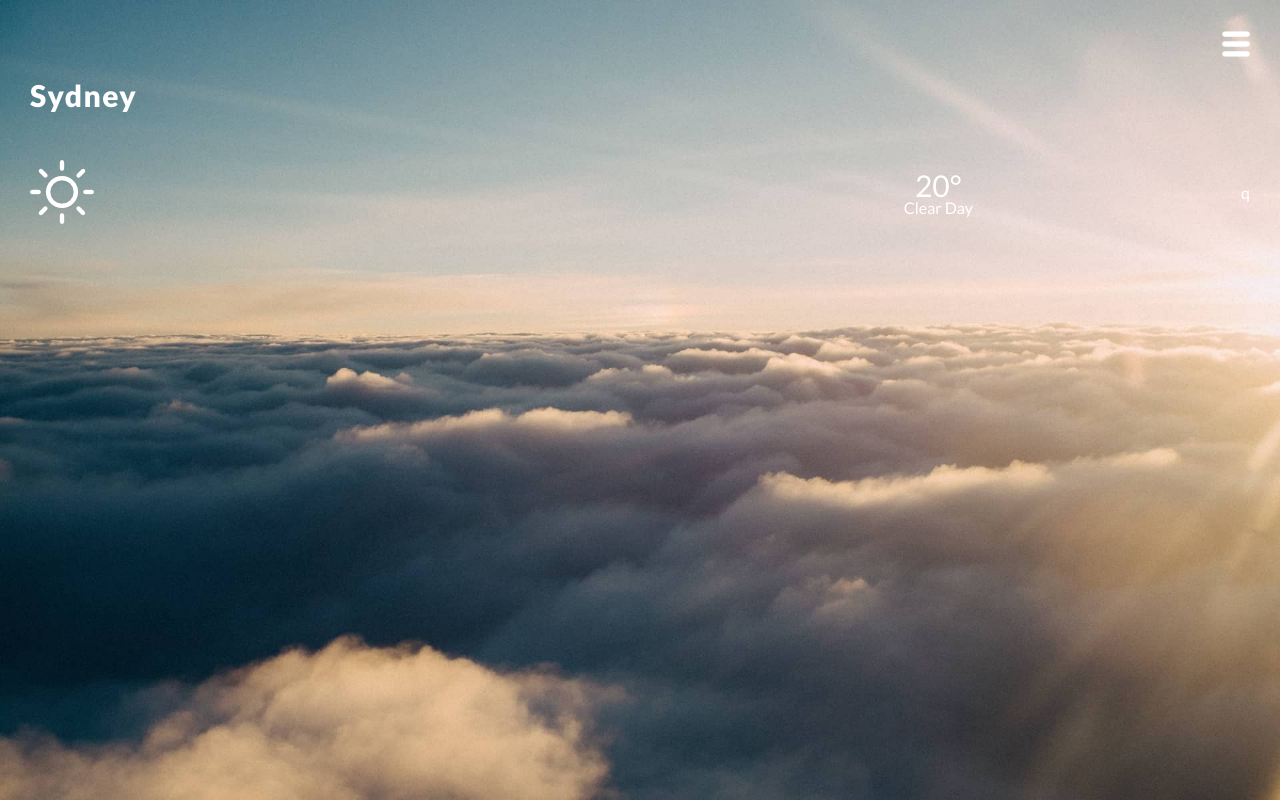
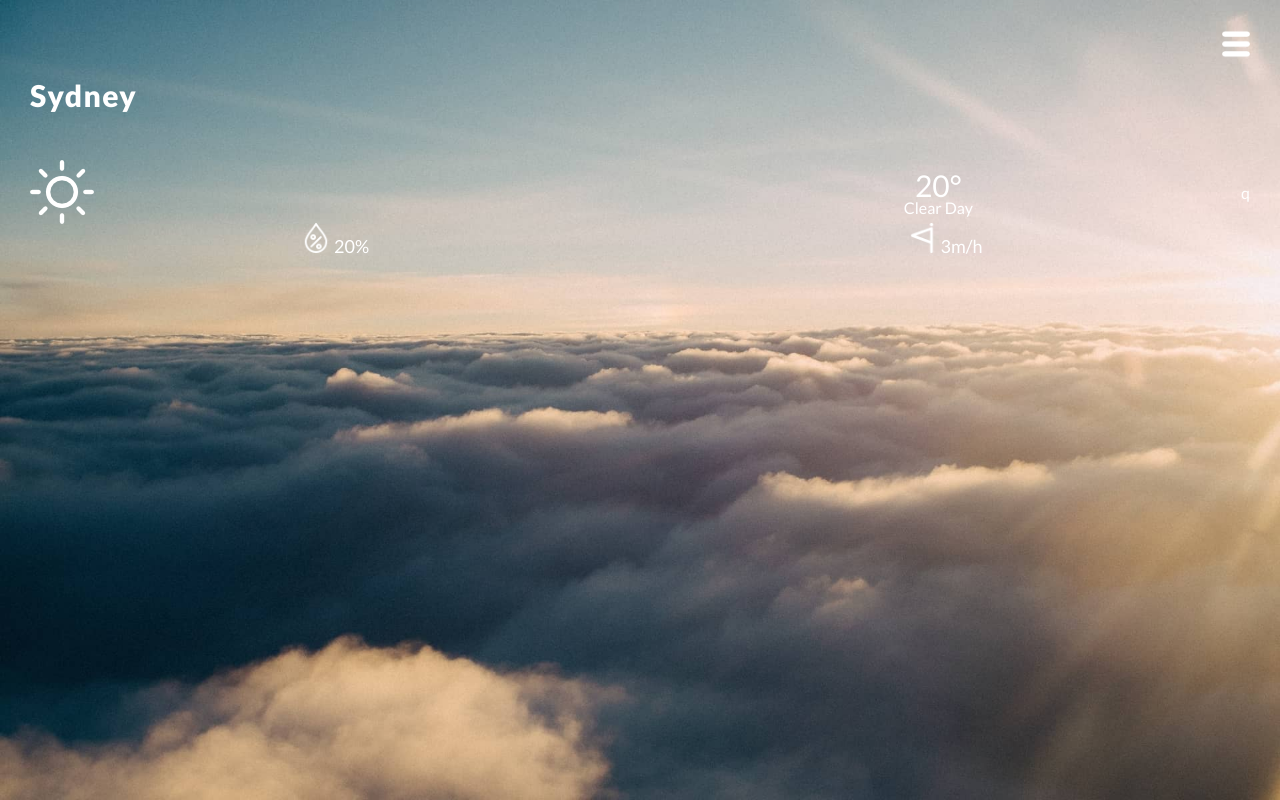
Before and after one commit to ashpremecode/WeatherApp, a PHP site: page / in a window 1280 px wide. Run offline with PHP 8.4, Linux system fonts and the light colour scheme.

Commit message:
added humidity/windspeed feature

```diff
--- a/index.html
+++ b/index.html
@@ -29,6 +29,16 @@
 					<p id="summary-label">Clear Day</p>
 				</div>q
 			</div>
+			<div class="flex-container" id="humidity-wind-container">
+				<div>
+					<img class="icon-sm-30" src="assets/images/icons/humidity.png" alt="">
+					<span>20%</span>
+				</div>
+				<div>
+					<img class="icon-sm-30" src="assets/images/icons/wind-speed-flag.png" alt="">
+					<span>3m/h</span>
+				</div>
+			</div>
 		</section>
 	</main>
 	<script type="text/javascript" src="script/app.js"></script>
--- a/style/style.css
+++ b/style/style.css
@@ -220,3 +220,20 @@ letter-spacing: 1.3px;
 #degrees-label {
 	font-size: 30px
 }
+
+#humidity-wind-container {
+	position: absolute;
+	bottom: 30px;
+	text-align: center;
+	left: 0;
+}
+
+#humidity-wind-container {
+	position: relative;
+	vertical-align: middle;
+	top: -3px;
+}
+
+#humidity-wind-container > div span {
+	font-size: 18px;
+}
```
